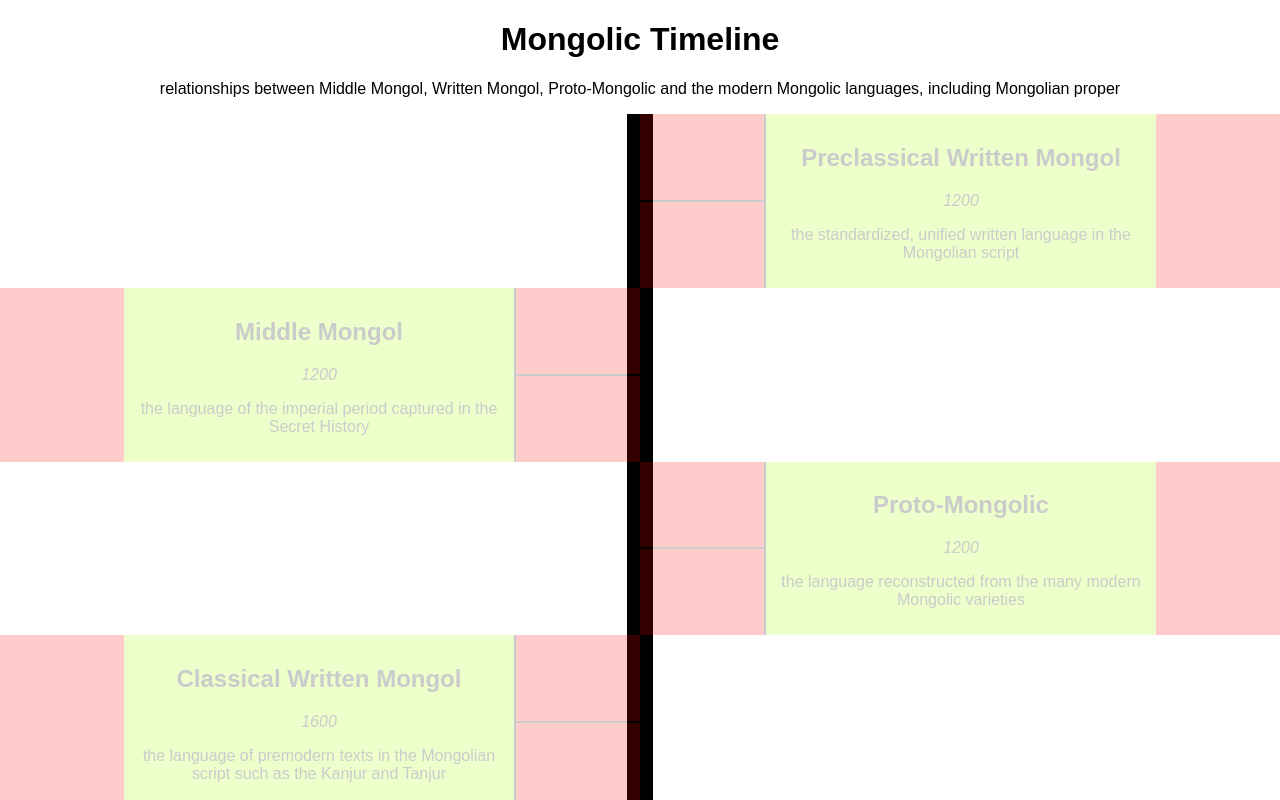
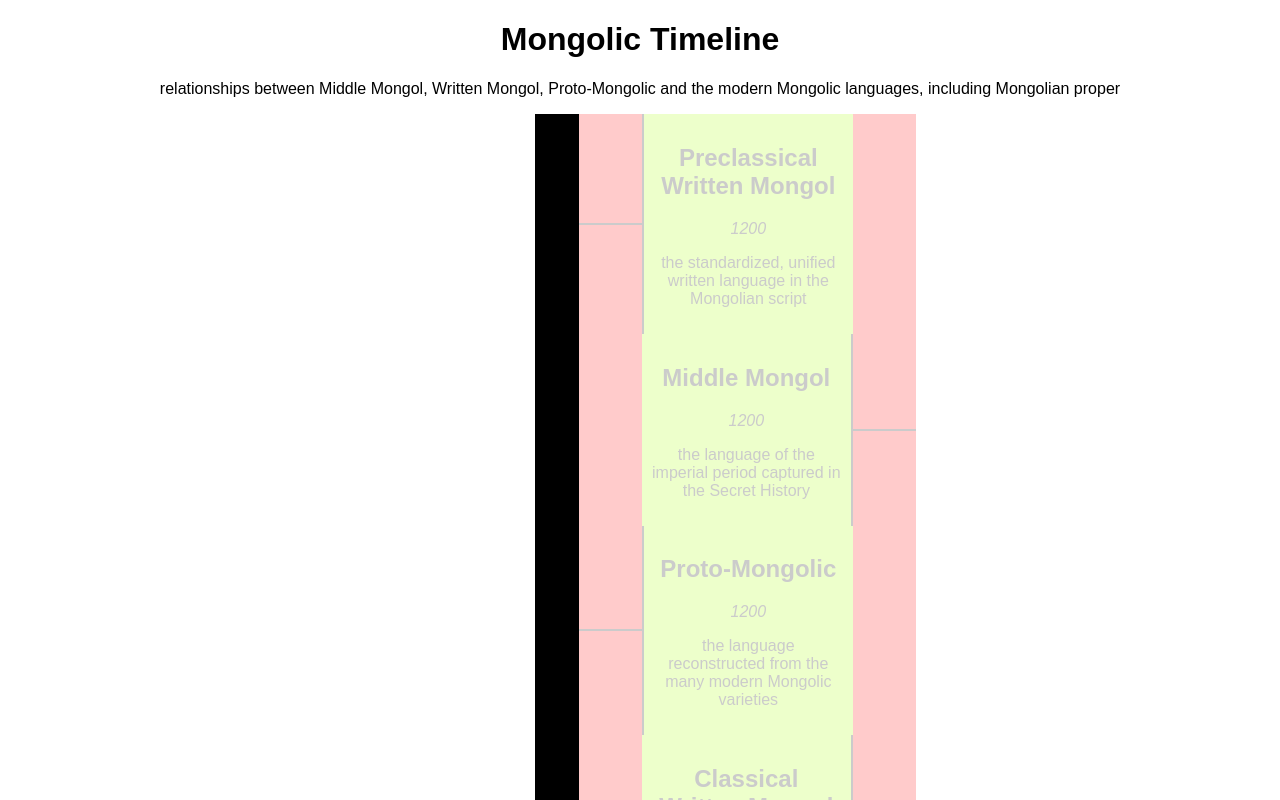
Before and after one commit to Botmasher/mongolic-timeline, a React (Create React App) app: page / in a window 1280 px wide. Shown: the top 800 px of the page. Built offline with nearby package versions, Linux system fonts and the light colour scheme; the HTML template or start-up script is replaced by a standard one.

Commit message:
Research and test flex positioning timeline entries

```diff
--- a/src/Timeline/index.js
+++ b/src/Timeline/index.js
@@ -8,6 +8,7 @@ import TimelineNode from '../TimelineNode';
 const Timeline = ({ entries }) => {
 
   const offsetDate = (year, origin, range) => {
+    console.log(year - origin);
     const dateRatio = (year - origin) / range;
     return dateRatio;
   };
@@ -21,7 +22,10 @@ const Timeline = ({ entries }) => {
 
   return (
     <div className="timeline-test" style={styles.timeline}>
-      <div className="timeline-nodes-test">
+      <div className="timeline-column-left-test" style={styles.timelineColumn}>&nbsp;</div>
+      <div className="timeline-column-center-test" style={styles.timelineBar}>&nbsp;</div>
+      <div className="timeline-column-right-test">
+        <div className="timeline-nodes-test" style={styles.timelineColumn}>
           {entries.map((entry, i) => (
             <TimelineNode
               key={entry.id}
@@ -29,30 +33,28 @@ const Timeline = ({ entries }) => {
               title={entry.title}
               year={`${entry.year}`}
               content={entry.content}
-            offsetTop={() => offsetDate(entry.year, dateRange.low, dateDelta)}
+              offsetTop={offsetDate(entry.year, dateRange.low, dateDelta)}
             />
           ))}
         </div>
-      <div className="timeline-base-test" style={styles.timelineBar}>&nbsp;</div>
+      </div>
     </div>
   );
 };
 
 const styles = {
   timeline: {
-    position: 'relative',
+    display: 'flex',
+    flexDirection: 'row',
     width: '100%',
-    height: '100%',
-    zIndex: 0
+    height: '100%'
   },
   timelineBar: {
-    position: 'absolute',
-    width: '2%',
-    top: 0,
-    left: '49%',
-    height: '100%',
-    backgroundColor: 'black',
-    zIndex: 2
+    width: '4%',
+    backgroundColor: 'black'
+  },
+  timelineColumn: {
+    width: '48%',
   }
 };
 
--- a/src/TimelineNode/index.js
+++ b/src/TimelineNode/index.js
@@ -1,7 +1,7 @@
 import React from 'react';
 
 const TimelineNode = ({ direction, title, year, content, offsetTop }) => {
-
+	console.log(offsetTop);
 	const makeTimelineMarker = useConnector => {
 		if (useConnector) {
 			return(
@@ -23,8 +23,7 @@ const TimelineNode = ({ direction, title, year, content, offsetTop }) => {
 		<div className={`timeline-node-${direction}-test`}
 			style={{
 				...styles.timelineNode,
-				top: offsetTop,
-				left: direction === 'right' ? '50%' : 0
+				left: direction === 'right' ? '-100%' : 0
 			}}
 		>
 			{direction === 'right' ? makeTimelineMarker(true) : makeTimelineMarker(false)}
@@ -47,11 +46,9 @@ const TimelineNode = ({ direction, title, year, content, offsetTop }) => {
 
 const styles = {
 	timelineNode: {
-		position: 'relative',
+		width: '100%',
 		display: 'flex',
 		flexDirection: 'row',
-		zIndex: 5,
-		width: '50%',
 		backgroundColor: '#aaff00',
 		opacity: 0.2,
 	},
```
Lines whose indentation alone changed are shown as unchanged.
